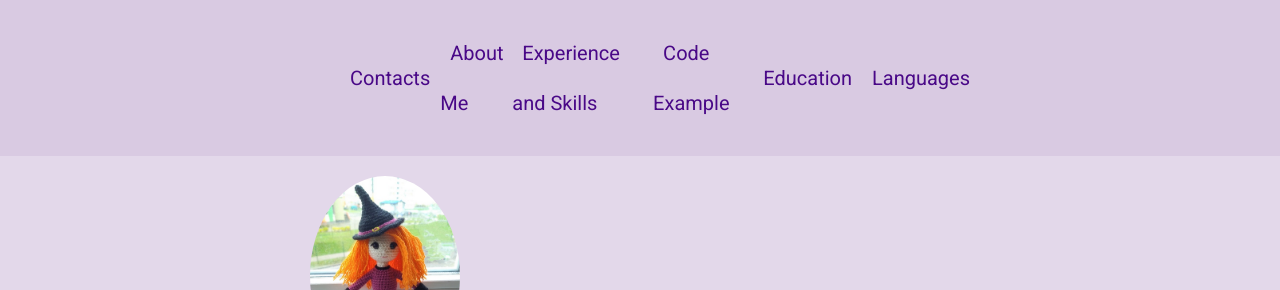
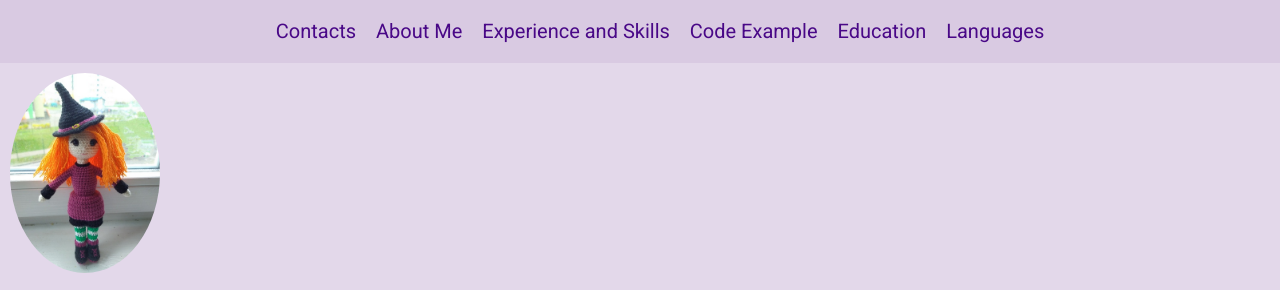
Before and after one commit to evgeniyashin/rsschool-cv, a plain HTML site: page index.html in a window 1280 px wide. Shown: the top 290 px of the page. Drawn offline with Linux system fonts and the light colour scheme.

Commit message:
feat: modified style.css

```diff
--- a/style.css
+++ b/style.css
@@ -24,7 +24,7 @@ body {
 }
 .nav-link {
     padding: 0 10px;
-    line-height: 50px;
+    line-height: 20px;
     text-decoration: none;
     font-size: 20px;
     font-weight: 500;
@@ -56,7 +56,7 @@ body {
 .container {
     max-width: 1440px;
     margin: 0 auto;
-    padding: 10px 300px;
+
 }
 .footer-container {
     display: flex;
```
